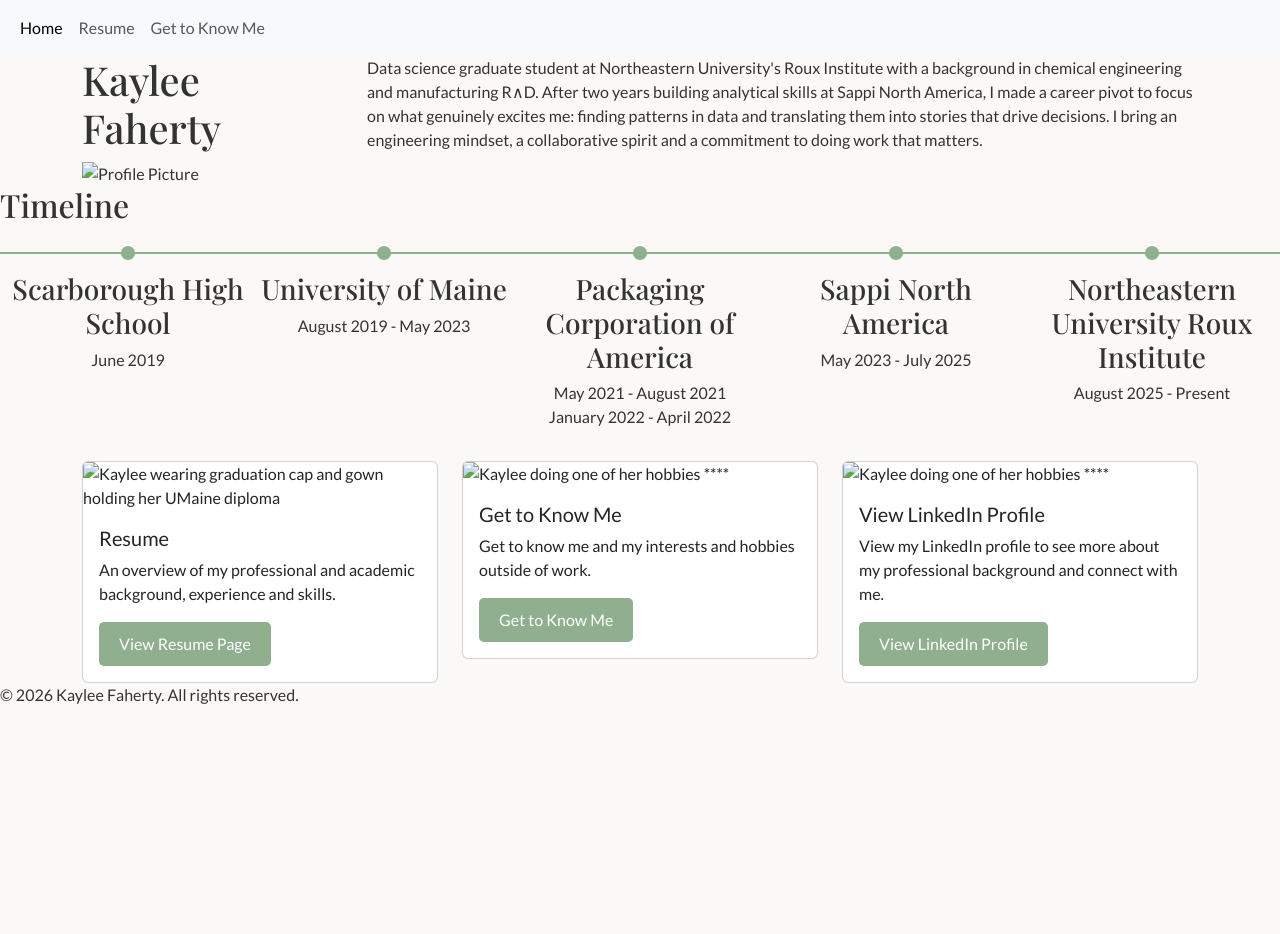
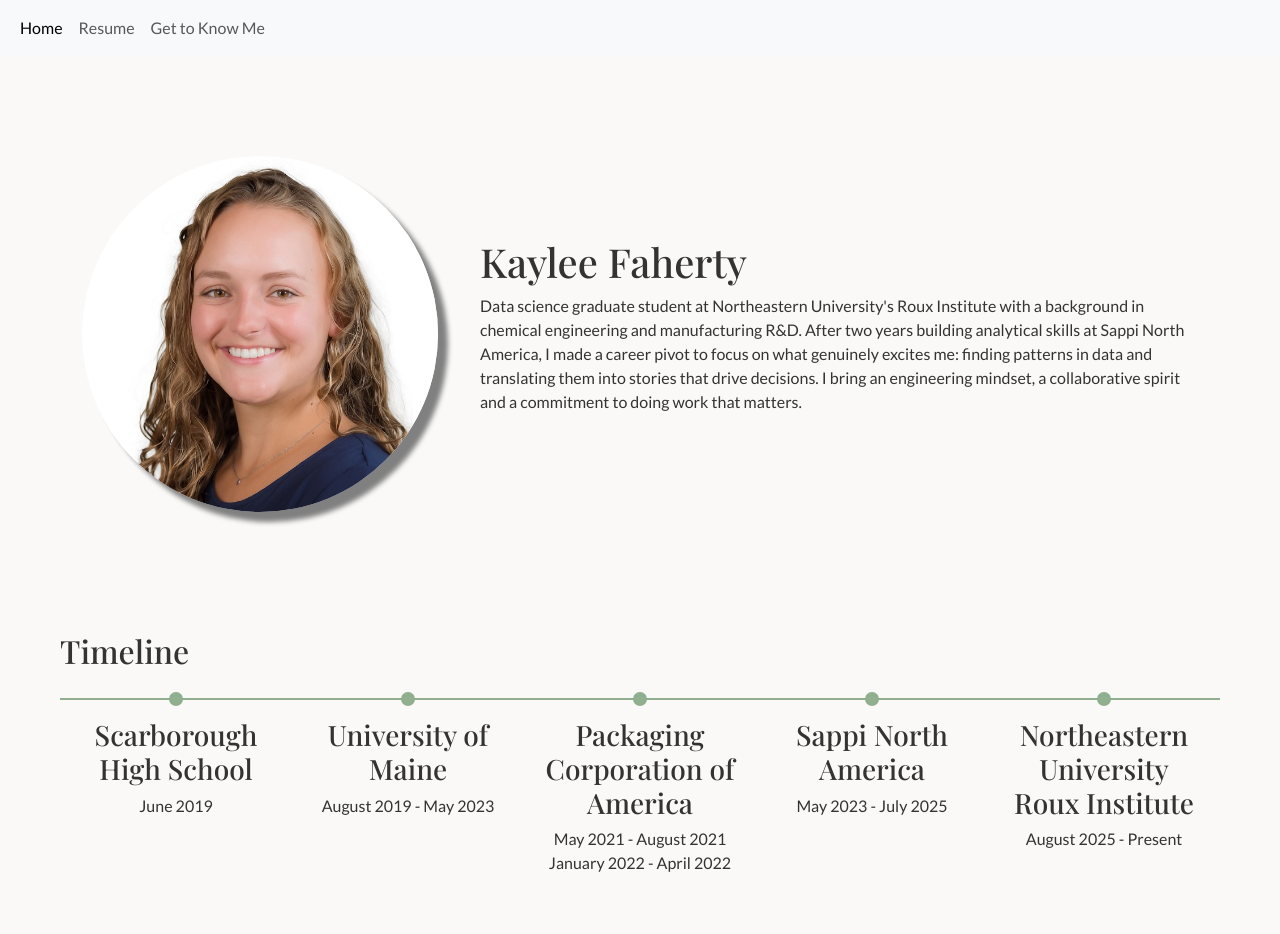
Before and after one commit to Fahertyk-NU/kaylee-faherty-portfolio, a website: page index.html in a window 1280 px wide. Shown: the top 934 px of the page. Before the commit the page ends 800 px from the top, so only its background shows below. Drawn offline with nearby package versions, Linux system fonts and the light colour scheme; a web font is replaced by a local one.

Commit message:
add hero and card styling, timeline hover effect and spacing

```diff
--- a/css/main.css
+++ b/css/main.css
@@ -1,7 +1,15 @@
+:root {
+  --color-background: #FAF9F7;
+  --color-text: #333;
+  --color-accent: #8FAF8F;
+  --font-heading: "Playfair Display", serif;
+  --font-body: "Lato", sans-serif;
+}
+
 .timeline-description {
   display: none;
   position: relative;
-  background: #4382b1;
+  background: var(--color-accent);
   color: white;
   padding: 15px;
   border-radius: 10px;
@@ -12,11 +20,6 @@
 
 .timeline-description.active {
   display: block;
-}
-
-.timeline {
-  display: flex;
-  list-style-type: none;
 }
 
 .timeline {
@@ -33,14 +36,18 @@
   left: 0;
   right: 0;
   height: 2px;
-  background: #8FAF8F;
+  background: var(--color-accent);
 }
 
 .timeline-item {
   flex: 1;
   text-align: center;
   position: relative;
-  padding-top: 40px;
+  padding: 40px 20px;
+}
+
+.timeline-section {
+  padding: 20px 60px;
 }
 
 .timeline-item::before {
@@ -52,15 +59,12 @@
   width: 14px;
   height: 14px;
   border-radius: 50%;
-  background: #8FAF8F;
+  background: var(--color-accent);
 }
 
-:root {
-  --color-background: #FAF9F7;
-  --color-text: #333;
-  --color-accent: #8FAF8F;
-  --font-heading: "Playfair Display", serif;
-  --font-body: "Lato", sans-serif;
+.timeline-item:hover {
+  box-shadow: 0 4px 8px rgba(0, 0, 0, 0.1);
+  cursor: pointer;
 }
 
 body {
@@ -80,4 +84,40 @@
   border: none;
   border-radius: 5px;
   cursor: pointer;
+  border-color: var(--color-accent);
 }
+
+.hero {
+  background-size: cover;
+  color: var(--color-text);
+  text-align: left;
+  padding: 100px 10px;
+}
+
+.hero-image {
+  text-align: center;
+}
+
+.profile-pic {
+  max-width: 100%;
+  border-radius: 50%;
+  box-shadow: 10px 10px 5px grey;
+}
+
+.hero-description {
+  display: flex;
+  flex-direction: column;
+  justify-content: center;
+  padding-left: 30px;
+}
+
+.navigation-cards {
+  display: flex;
+  justify-content: space-around;
+  margin: 50px 0;
+  padding: 20px 0;
+}
+
+.card {
+    border: 2px solid var(--color-accent);
+}
--- a/index.html
+++ b/index.html
@@ -62,8 +62,7 @@
       <section class="hero">
         <div class="container">
           <div class="row">
-            <div class="col-3 hero-image">
-              <h1>Kaylee Faherty</h1>
+            <div class="col-4 hero-image">
               <img
                 src="images/profile.jpg"
                 alt="Profile Picture"
@@ -71,10 +70,11 @@
               />
             </div>
             <div class="col hero-description">
+              <h1>Kaylee Faherty</h1>
               <p>
                 Data science graduate student at Northeastern University's Roux
                 Institute with a background in chemical engineering and
-                manufacturing R&and;D. After two years building analytical
+                manufacturing R&amp;D. After two years building analytical
                 skills at Sappi North America, I made a career pivot to focus on
                 what genuinely excites me: finding patterns in data and
                 translating them into stories that drive decisions. I bring an
@@ -155,7 +155,7 @@
                 <img
                   src="images/graduation.jpg"
                   class="card-img-top"
-                  alt="Kaylee wearing graduation cap and gown holding her UMaine diploma"
+                  alt="Kaylee recieving her UMaine diploma on stage in front of a large crowd of people"
                 />
                 <div class="card-body">
                   <h5 class="card-title">Resume</h5>
@@ -174,7 +174,7 @@
                 <img
                   src="images/personal-img.jpg"
                   class="card-img-top"
-                  alt="Kaylee doing one of her hobbies ****"
+                  alt="Kaylee on a ferry boat on the ocean with a sailboat in the background"
                 />
                 <div class="card-body">
                   <h5 class="card-title">Get to Know Me</h5>
@@ -192,13 +192,13 @@
                 <img
                   src="images/linkedin.jpg"
                   class="card-img-top"
-                  alt="Kaylee doing one of her hobbies ****"
+                  alt="Scenery photo from a mountain-top hike with the ocean and blue skies in the background"
                 />
                 <div class="card-body">
-                  <h5 class="card-title">View LinkedIn Profile</h5>
+                  <h5 class="card-title">LinkedIn Profile</h5>
                   <p class="card-text">
-                    View my LinkedIn profile to see more about my professional
-                    background and connect with me.
+                    Connect with me on LinkedIn and view more of my professional
+                    background.
                   </p>
                   <a
                     href="https://www.linkedin.com/in/kayleefaherty/"
```
Also changed, not shown: images/graduation.jpg (added), images/linkedin.jpg (added), images/personal-img.jpg (added), images/profile.jpg (added).
